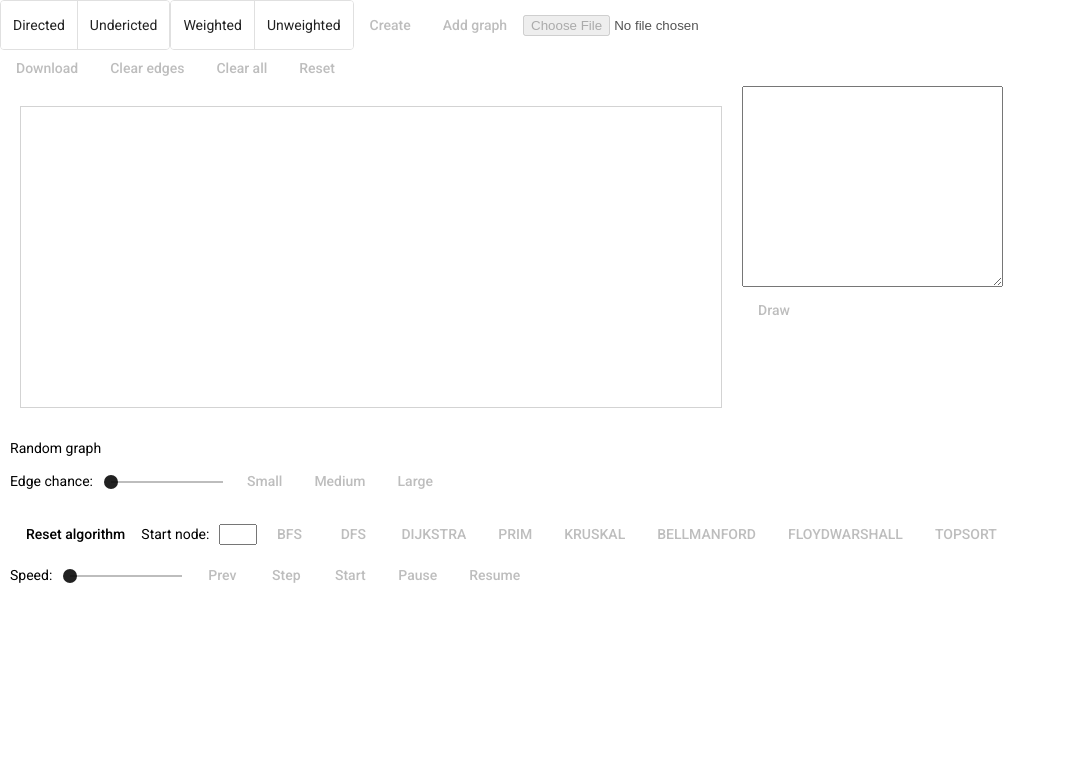
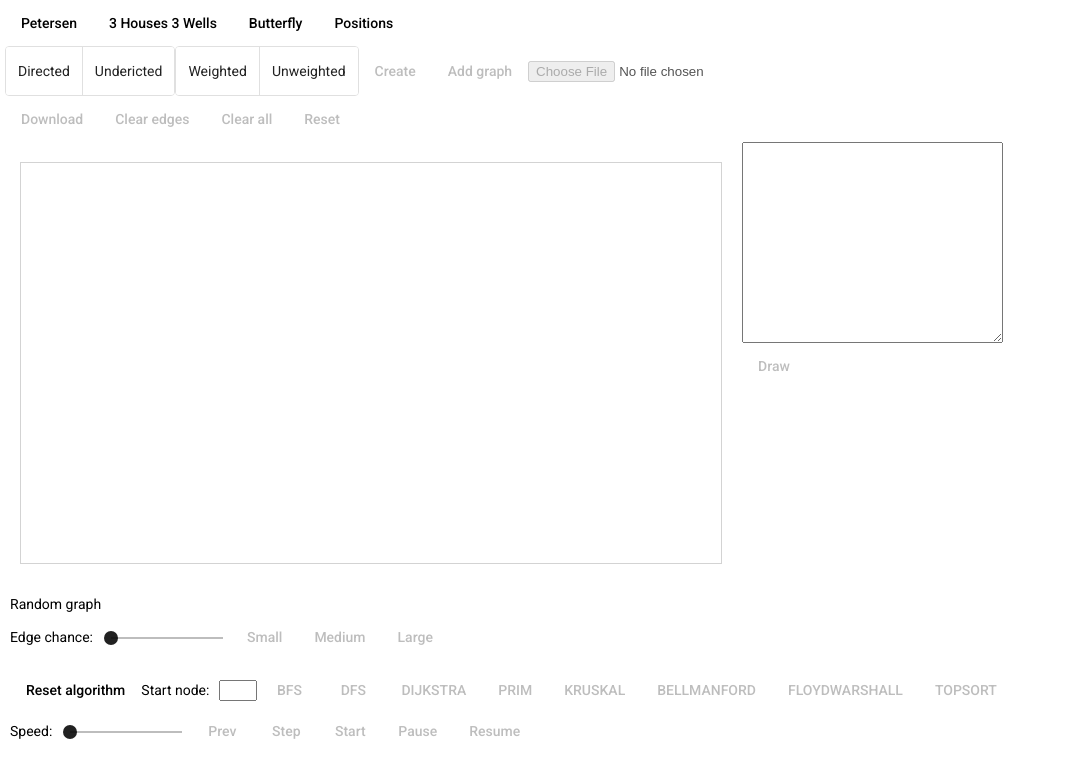
Before and after one commit to Bbbbb77/Graph_Algorithms_Visualization, an Angular app: page / in a window 1280 px wide. Shown: the top 778 px of the page, without its empty margins (0-1066 px from the left). Built offline with nearby package versions, Linux system fonts and the light colour scheme.

Commit message:
graph examples

```diff
--- a/src/app/components/mainpage/mainpage.component.css
+++ b/src/app/components/mainpage/mainpage.component.css
@@ -1,6 +1,6 @@
 #mynetwork {
   width: 700px;
-  height: 300px;
+  height: 400px;
   border: 1px solid lightgray;
   margin: 20px;
 }
--- a/src/app/components/mainpage/mainpage.component.html
+++ b/src/app/components/mainpage/mainpage.component.html
@@ -1,4 +1,11 @@
 <div class="container">
+  <div style="margin: 5px">
+    <button mat-button (click)="petersenGraph()">Petersen</button>
+    <button mat-button (click)="housesWells()">3 Houses 3 Wells</button>
+    <button mat-button (click)="butterfly()">Butterfly</button>
+    <button mat-button (click)="positions()">Positions</button>
+  </div>
+  <div style="margin: 5px">
     <mat-button-toggle-group
       [(ngModel)]="directed"
       [disabled]="graph != undefined"
@@ -38,7 +45,8 @@
       "
       (change)="onFileSelected($event)"
     />
-  <br />
+  </div>
+  <div style="margin: 5px">
     <button
       mat-button
       (click)="downloaGraph()"
@@ -75,6 +83,7 @@
     >
       Reset
     </button>
+  </div>
   <div style="display: flex">
     <div id="mynetwork" #siteConfigNetwork></div>
     <div
--- a/src/app/components/mainpage/mainpage.component.ts
+++ b/src/app/components/mainpage/mainpage.component.ts
@@ -70,7 +70,10 @@ export class MainPage implements OnInit {
   nodeFinishedColor: string = 'balck';
 
   network: any = null;
-  seed: number = 2;
+  seed: number = 1;
+  smoothEnabled: boolean = false;
+  physicsEnabled: boolean = true;
+
   nodes: any[];
   edges: any[];
   baseData;
@@ -113,6 +116,147 @@ export class MainPage implements OnInit {
     } else {
       this.selectedAlgorithmName = '';
     }
+  }
+
+  positions(): void {
+    console.log('positions', this.network.getPositions());
+  }
+
+  butterfly(): void {
+    let g = `[
+      {"from" : 1, "to" : 3},
+      {"from" : 1, "to" : 4},
+      {"from" : 2, "to" : 3},
+      {"from" : 2, "to" : 5},
+      {"from" : 3, "to" : 4},
+      {"from" : 3, "to" : 5}
+      ]`;
+
+    this.smoothEnabled = true;
+    this.physicsEnabled = false;
+    this.directed = false;
+    this.weighted = false;
+    this.graph = new UndirectedUnweightedGraph();
+
+    let nodesAndEdges = this.graphParserService.parseGraph(
+      this.graph,
+      this.directed,
+      this.weighted,
+      g
+    );
+
+    let nodes = [
+      { id: 1, label: '1', x: 100, y: 75 },
+      { id: 2, label: '2', x: 200, y: 75 },
+      { id: 3, label: '3', x: 150, y: 125 },
+      { id: 4, label: '4', x: 100, y: 175 },
+      { id: 5, label: '5', x: 200, y: 175 },
+    ];
+
+    let nodesDataSet = new vis.DataSet(nodes);
+    let edgesDataSet = new vis.DataSet(nodesAndEdges.edges);
+    this.baseData = { nodes: nodesDataSet, edges: edgesDataSet };
+    this.setupNetwork();
+    this.graphIsConnected = this.graph.isConnected();
+    this.graphHasNegativeEdge = this.graph.getHasNegativeWeight();
+  }
+
+  housesWells(): void {
+    let g = `[
+      {"from" : 1, "to" : 4},
+      {"from" : 1, "to" : 5},
+      {"from" : 1, "to" : 6},
+      {"from" : 2, "to" : 4},
+      {"from" : 2, "to" : 5},
+      {"from" : 2, "to" : 6},
+      {"from" : 3, "to" : 4},
+      {"from" : 3, "to" : 5},
+      {"from" : 3, "to" : 6}
+      ]`;
+
+    this.smoothEnabled = true;
+    this.physicsEnabled = false;
+    this.directed = false;
+    this.weighted = false;
+    this.graph = new UndirectedUnweightedGraph();
+
+    let nodesAndEdges = this.graphParserService.parseGraph(
+      this.graph,
+      this.directed,
+      this.weighted,
+      g
+    );
+
+    let nodes = [
+      { id: 1, label: '1', x: 160, y: 75 },
+      { id: 2, label: '2', x: 260, y: 75 },
+      { id: 3, label: '3', x: 360, y: 75 },
+      { id: 4, label: '4', x: 160, y: 225 },
+      { id: 5, label: '5', x: 260, y: 225 },
+      { id: 6, label: '6', x: 360, y: 225 },
+    ];
+
+    let nodesDataSet = new vis.DataSet(nodes);
+    let edgesDataSet = new vis.DataSet(nodesAndEdges.edges);
+    this.baseData = { nodes: nodesDataSet, edges: edgesDataSet };
+    this.setupNetwork();
+    this.graphIsConnected = this.graph.isConnected();
+    this.graphHasNegativeEdge = this.graph.getHasNegativeWeight();
+  }
+
+  petersenGraph(): void {
+    let g = `[
+      {"from" : 1, "to" : 3},
+      {"from" : 1, "to" : 2},
+      {"from" : 1, "to" : 6},
+      {"from" : 2, "to" : 7},
+      {"from" : 2, "to" : 8},
+      {"from" : 3, "to" : 4},
+      {"from" : 3, "to" : 9},
+      {"from" : 4, "to" : 5},
+      {"from" : 4, "to" : 8},
+      {"from" : 5, "to" : 6},
+      {"from" : 5, "to" : 7},
+      {"from" : 6, "to" : 10},
+      {"from" : 7, "to" : 9},
+      {"from" : 8, "to" : 10},
+      {"from" : 9, "to" : 10}
+      ]`;
+
+    this.smoothEnabled = true;
+    this.physicsEnabled = false;
+    this.directed = false;
+    this.weighted = false;
+    this.graph = new UndirectedUnweightedGraph();
+
+    let nodesAndEdges = this.graphParserService.parseGraph(
+      this.graph,
+      this.directed,
+      this.weighted,
+      g
+    );
+
+    console.log('nodes', nodesAndEdges.nodes);
+
+    let nodes = [
+      { id: 1, label: '1', x: 260, y: 20 },
+      { id: 2, label: '2', x: 260, y: 80 },
+      { id: 3, label: '3', x: 50, y: 100 },
+      { id: 4, label: '4', x: 160, y: 130 },
+      { id: 5, label: '5', x: 360, y: 130 },
+      { id: 6, label: '6', x: 460, y: 100 },
+      { id: 7, label: '7', x: 200, y: 200 },
+      { id: 8, label: '8', x: 330, y: 200 },
+      { id: 9, label: '9', x: 80, y: 260 },
+      { id: 10, label: '10', x: 400, y: 260 },
+    ];
+
+    let nodesDataSet = new vis.DataSet(nodes);
+    let edgesDataSet = new vis.DataSet(nodesAndEdges.edges);
+    this.baseData = { nodes: nodesDataSet, edges: edgesDataSet };
+    this.setupNetwork();
+    this.graphIsConnected = this.graph.isConnected();
+    this.graphHasNegativeEdge = this.graph.getHasNegativeWeight();
   }
 
   constructor(
@@ -228,9 +372,13 @@ export class MainPage implements OnInit {
 
   setupNetwork(): void {
     var options = {
+      physics: { enabled: this.physicsEnabled },
       layout: { randomSeed: this.seed },
       nodes: { borderWidth: 4, size: 100 },
-      edges: { color: { color: this.baseEdgeColor, inherit: false } },
+      edges: {
+        smooth: { enabled: this.smoothEnabled, type: 'continuous' },
+        color: { color: this.baseEdgeColor, inherit: false },
+      },
       manipulation: {
         addNode: (data, callback) => {
           this.addNode(data, callback);
@@ -288,6 +436,7 @@ export class MainPage implements OnInit {
 
     var container = this.networkContainer.nativeElement;
     this.network = new vis.Network(container, this.baseData, options);
+    console.log('network', this.network);
   }
 
   destroy(): void {
@@ -776,6 +925,8 @@ export class MainPage implements OnInit {
     this.dfsCounterMap = new Map();
     this.dfsStack = [];
     this.bfsQueue = [];
+    this.smoothEnabled = false;
+    this.physicsEnabled = true;
   }
 
   resetAlgo(): void {
--- a/src/app/models/graphs/graph.ts
+++ b/src/app/models/graphs/graph.ts
@@ -1,9 +1,23 @@
-export function compareNodes(a: any, b: any) {
+export function compareNodes(a: number, b: number) {
   return a - b;
 }
 
-export function compareWeightedNodes(a: any, b: any) {
+export function compareWeightedNodes(
+  a: { node: number; weight: number },
+  b: { node: number; weight: number }
+) {
   return a.node - b.node;
+}
+
+export function compareCharacters(a: string, b: string) {
+  return a.toLowerCase().localeCompare(b.toLowerCase());
+}
+
+export function compareWeightedCharacters(
+  a: { node: string; weight: number },
+  b: { node: string; weight: number }
+) {
+  return a.node.toLowerCase().localeCompare(b.node.toLowerCase());
 }
 
 export class Graph {
```
Also changed, not shown: src/app/graphjsons.txt. Lines whose indentation alone changed are shown as unchanged.
